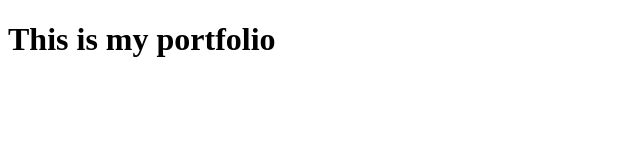
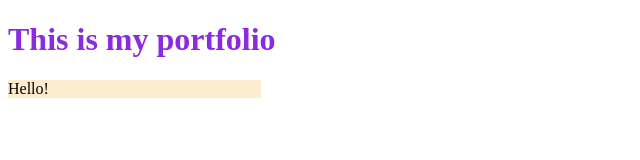
Before and after one commit to YuvinaC/portfolio, a plain HTML site: page index.html in a window 1280 px wide. Shown: the whole page, without its empty margins (0-640 px from the left). Drawn offline with Linux system fonts and the light colour scheme; files that its build step writes are made by us from their sources.

Commit message:
create style.css file

```diff
--- a/index.html
+++ b/index.html
@@ -4,9 +4,13 @@
     <meta charset="UTF-8">
     <meta http-equiv="X-UA-Compatible" content="IE=edge">
     <meta name="viewport" content="width=<device-width>, initial-scale=1.0">
-    <title>Document</title>
+        <link rel="stylesheet" href="css/style.css" />
+    <title>Portfolio</title>
 </head>
 <body>
     <h1>This is my portfolio</h1>
+    <div class="rectangle">
+        Hello!
+    </div>
 </body>
 </html>
--- a/style.css
+++ b/style.css
@@ -0,0 +1,9 @@
+h1{
+    color: blueviolet;
+}
+
+.rectangle{
+    width: 20%;
+    max-height: 20%;
+    background-color: blanchedalmond;
+}
```
